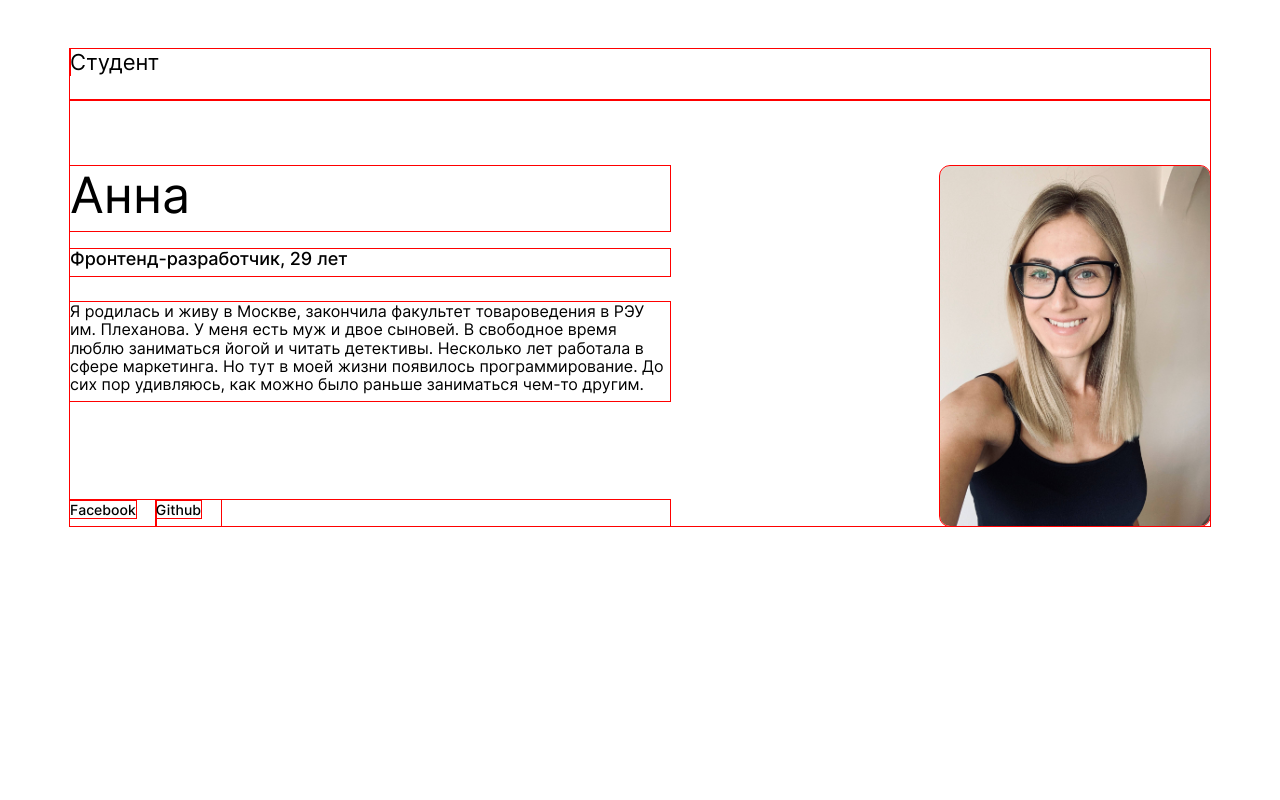
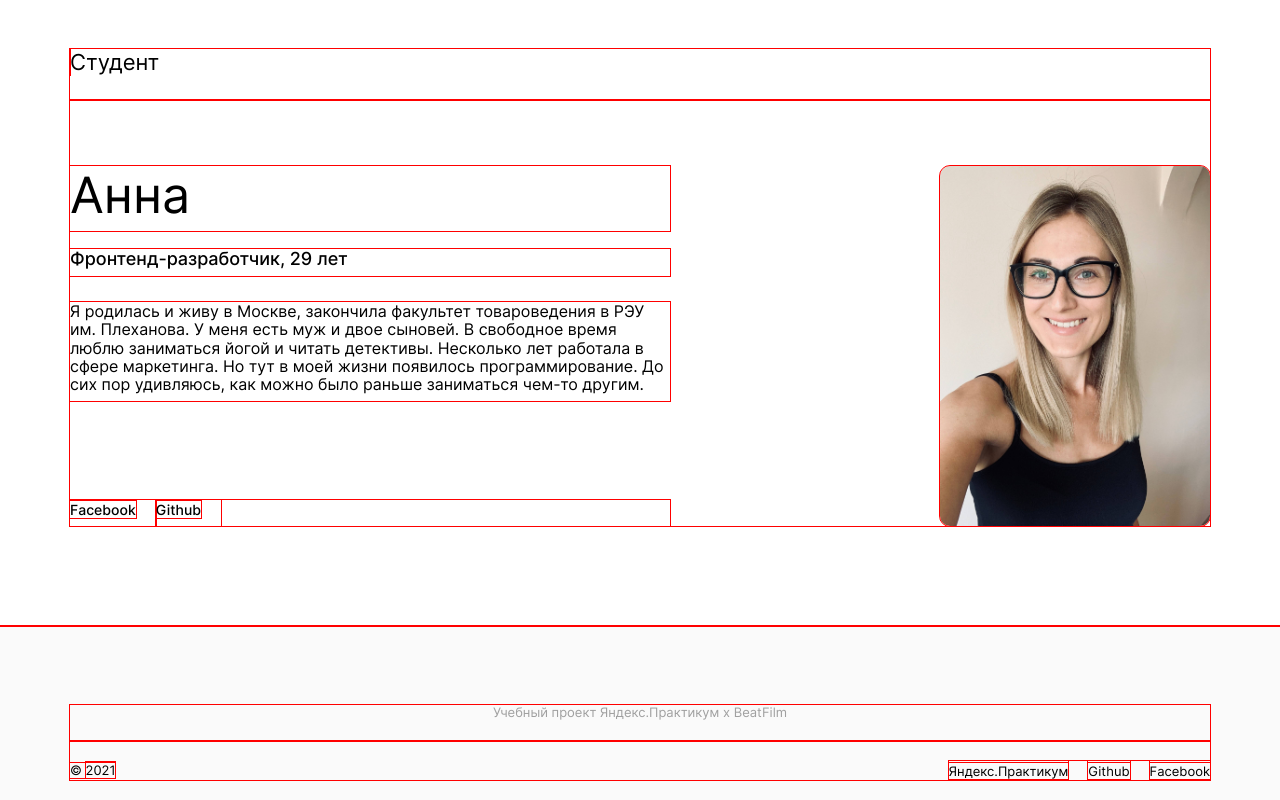
Before and after one commit to kozhevatova/movies-explorer-frontend, a React (Create React App) app: page /signin in a window 1280 px wide. Shown: the part 1959-2759 px from the top of the page. Before the commit the page ends 2585 px from the top, so only its background shows below. Built offline with nearby package versions, Linux system fonts and the light colour scheme.

Commit message:
feat: footer

```diff
--- a/src/components/App/App.js
+++ b/src/components/App/App.js
@@ -2,6 +2,7 @@ import './App.css';
 import React, {useState} from 'react';
 import Header from '../Header/Header';
 import Main from '../Main/Main';
+import Footer from '../Footer/Footer';
 
 function App() {
   const [isLoggedIn, setIsLoggedIn] = useState(false);
@@ -10,6 +11,7 @@ function App() {
     <div className="App">
       <Header isLoggedIn={isLoggedIn} />
       <Main />
+      <Footer />
     </div>
   );
 }
--- a/src/components/Footer/Footer.css
+++ b/src/components/Footer/Footer.css
@@ -0,0 +1,68 @@
+.footer {
+  min-height: 172px;
+  display: flex;
+  justify-content: center;
+  background-color: #fafafa;
+}
+
+.footer__container {
+  width: 100%;
+  max-width: 1280px;
+  padding: 79px 70px 20px;
+  box-sizing: border-box;
+  background-color: transparent;
+}
+
+.footer__caption {
+  font-weight: 400;
+  font-size: 13px;
+  line-height: 1.2;
+  color: #a0a0a0;
+  border-bottom: 1px solid #e8e8e8;
+  margin: 0;
+  padding: 0 0 20px 0;
+  text-align: center;
+}
+
+.footer__info {
+  display: flex;
+  flex-direction: row;
+  justify-content: space-between;
+  padding: 20px 0 0 0;
+  align-items: center;
+  box-sizing: border-box;
+}
+
+.footer__date {
+  font-weight: 400;
+  font-size: 13px;
+  line-height: 1.2;
+  margin: 0;
+  padding: 0;
+}
+
+.footer__links {
+  list-style: none;
+  display: flex;
+  flex-direction: row;
+  margin: 0;
+  padding: 0;
+}
+
+.footer__item {
+  margin: 0 20px 0 0;
+}
+
+.footer__item:last-child {
+  margin: 0;
+}
+
+.footer__link {
+  margin: 0;
+  padding: 0;
+  text-decoration: none;
+  color: #000;
+  font-weight: 400;
+  font-size: 13px;
+  line-height: 1.2;
+}
--- a/src/components/Footer/Footer.js
+++ b/src/components/Footer/Footer.js
@@ -0,0 +1,27 @@
+import './Footer.css';
+
+const Footer = () => {
+  return(
+    <footer className="footer">
+      <div className="footer__container">
+        <p className="footer__caption">Учебный проект Яндекс.Практикум х BeatFilm</p>
+        <div className="footer__info">
+          <p className="footer__date">&copy; <span id="year">{new Date().getFullYear()}</span></p>
+          <ul className="footer__links">
+            <li className="footer__item">
+              <a className="footer__link" href="https://praktikum.yandex.ru/" rel="noreferrer">Яндекс.Практикум</a>
+            </li>
+            <li className="footer__item">
+              <a className="footer__link" href="https://github.com/kozhevatova" rel="noreferrer">Github</a>
+            </li>
+            <li className="footer__item">
+              <a className="footer__link" href="https://www.facebook.com/anna.kozhevatova/" rel="noreferrer">Facebook</a>
+            </li>
+          </ul>
+        </div>
+      </div>
+    </footer>
+  );
+};
+
+export default Footer;
```
